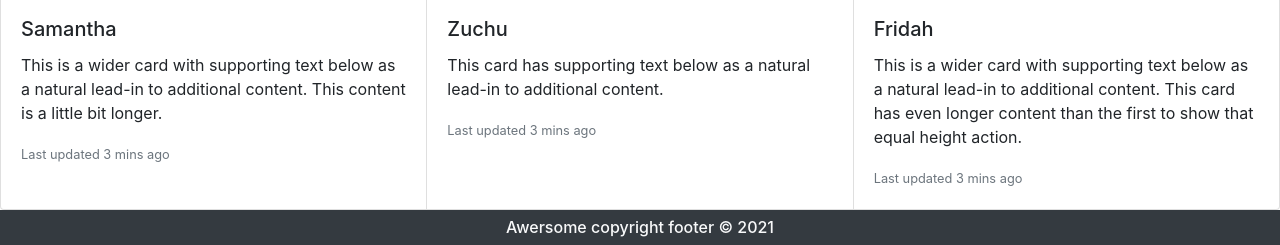
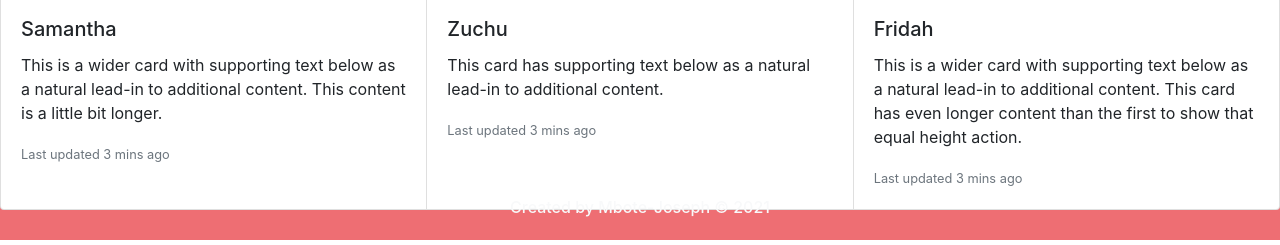
Before and after one commit to Mbote-Joseph/E-commerce-App-Using-React-Gatsby, a Gatsby site: page /about in a window 1280 px wide. Shown: the part 1875-2120 px from the top of the page. Built offline with nearby package versions, Linux system fonts and the light colour scheme; Gatsby itself is replaced by a stand-in of ours.

Commit message:
updated site

```diff
--- a/src/components/Cart/Coursecart.js
+++ b/src/components/Cart/Coursecart.js
@@ -61,7 +61,7 @@ export default class Coursecart extends Component {
               })}
             </div>
           </div>
-          <div className="row  course-card">
+          <div className="row course-card">
             {this.state.myCourses.map(({ node }) => {
               return (
                 <div
@@ -69,6 +69,7 @@ export default class Coursecart extends Component {
                   className="col-11 col-md-6 d-flex my-3 mx-auto"
                 >
                   <Img fixed={node.image.fixed} />
+                  <br />
                   <div className="flex-grow-1 px-3">
                     <div className="d-flex ">
                       <h6 className="mb-0">{node.title}</h6>
--- a/src/components/Reuseable/Footer.js
+++ b/src/components/Reuseable/Footer.js
@@ -6,8 +6,8 @@ export default function Footer() {
       <div className="footer-block">
         <div className="container-fluid">
           <div className="row">
-            <div className="col-12 pt-2 mx-auto text-center bg-dark text-light">
-              <h6>Awersome copyright footer &copy; 2021</h6>
+            <div className="col-12 pt-2 mx-auto text-center text-light">
+              <h6>Created by Mbote-Joseph &copy; 2021</h6>
             </div>
           </div>
         </div>
--- a/src/components/layout.css
+++ b/src/components/layout.css
@@ -31,3 +31,8 @@
 .course-card {
   flex-direction: column;
 }
+.footer-block {
+  background-color: #ee6e73;
+  min-height: 50px;
+  margin-top: -20px;
+}
```
